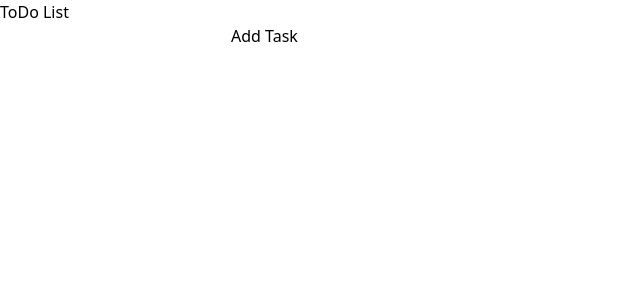
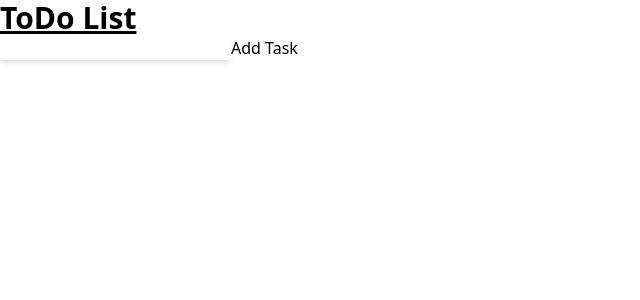
Before and after one commit to Malifarge/To-do-List-React, a React (Create React App) app: page / in a window 1280 px wide. Shown: the top 300 px of the page, without its empty margins (0-640 px from the left). Built offline with nearby package versions, Linux system fonts and the light colour scheme.

Commit message:
windtail

```diff
--- a/src/App.js
+++ b/src/App.js
@@ -1,6 +1,7 @@
 import React from 'react'
 import Form from './compnents/Form'
 import List from './compnents/List'
+import './index.css'
 
 class App extends React.Component {
   constructor () {
--- a/tailwind.config.js
+++ b/tailwind.config.js
@@ -1,8 +1,9 @@
 /** @type {import('tailwindcss').Config} */
 
+
 module.exports = {
-  content: "./src/**/*.{js,jsx,ts,tsx}",
-  theme: {
+  content: ["./src/**/*.{js,jsx,ts,tsx}",],
+    theme: {
     extend: {},
   },
   plugins: [],
```
